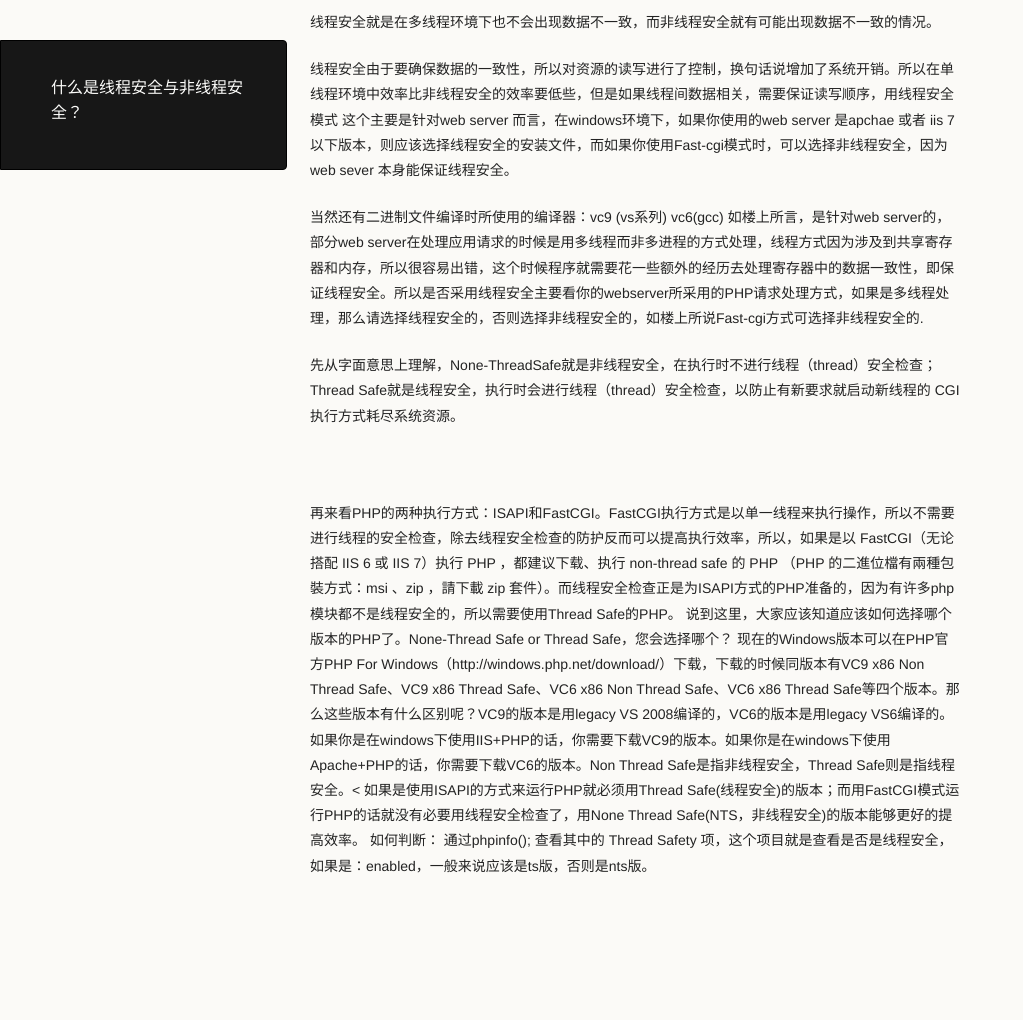
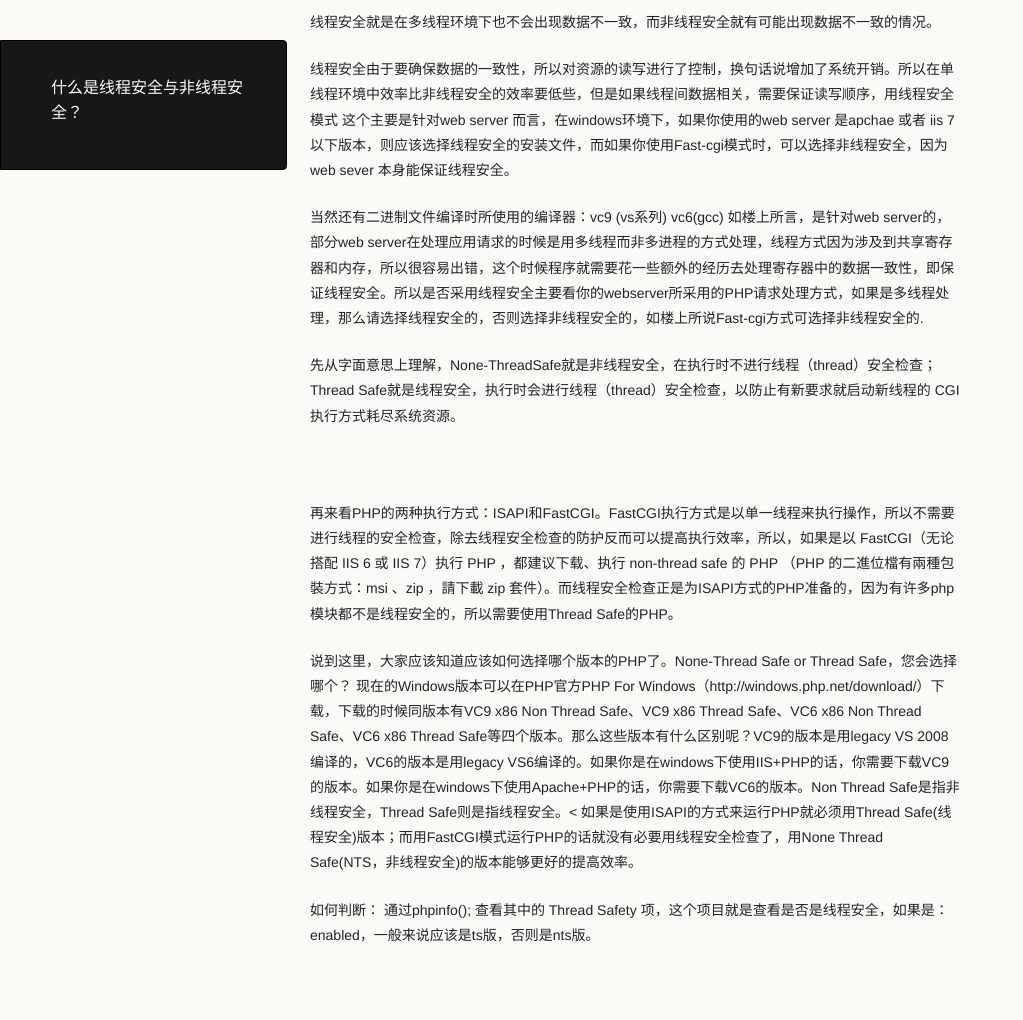
Before and after one commit to lemons99/100yearegg, a plain HTML site: page php_1.html in a window 1280 px wide. Shown: the whole page, without its empty margins (0-1023 px from the left). Before the commit the page ends 929 px from the top, so only its background shows below. Drawn offline with Linux system fonts and the light colour scheme.

Commit message:
Update php_1.html

```diff
--- a/php_1.html
+++ b/php_1.html
@@ -25,16 +25,15 @@
 		<p>当然还有二进制文件编译时所使用的编译器：vc9 (vs系列) vc6(gcc)
 如楼上所言，是针对web server的，部分web server在处理应用请求的时候是用多线程而非多进程的方式处理，线程方式因为涉及到共享寄存器和内存，所以很容易出错，这个时候程序就需要花一些额外的经历去处理寄存器中的数据一致性，即保证线程安全。所以是否采用线程安全主要看你的webserver所采用的PHP请求处理方式，如果是多线程处理，那么请选择线程安全的，否则选择非线程安全的，如楼上所说Fast-cgi方式可选择非线程安全的.</p>
 		<p>先从字面意思上理解，None-ThreadSafe就是非线程安全，在执行时不进行线程（thread）安全检查；Thread Safe就是线程安全，执行时会进行线程（thread）安全检查，以防止有新要求就启动新线程的 CGI 执行方式耗尽系统资源。</p>
-
 </section>
 <section>
-	再来看PHP的两种执行方式：ISAPI和FastCGI。FastCGI执行方式是以单一线程来执行操作，所以不需要进行线程的安全检查，除去线程安全检查的防护反而可以提高执行效率，所以，如果是以 FastCGI（无论搭配 IIS 6 或 IIS 7）执行 PHP ，都建议下载、执行 non-thread safe 的 PHP （PHP 的二進位檔有兩種包裝方式：msi 、zip ，請下載 zip 套件）。而线程安全检查正是为ISAPI方式的PHP准备的，因为有许多php模块都不是线程安全的，所以需要使用Thread Safe的PHP。
-说到这里，大家应该知道应该如何选择哪个版本的PHP了。None-Thread Safe or Thread Safe，您会选择哪个？
+	<p>再来看PHP的两种执行方式：ISAPI和FastCGI。FastCGI执行方式是以单一线程来执行操作，所以不需要进行线程的安全检查，除去线程安全检查的防护反而可以提高执行效率，所以，如果是以 FastCGI（无论搭配 IIS 6 或 IIS 7）执行 PHP ，都建议下载、执行 non-thread safe 的 PHP （PHP 的二進位檔有兩種包裝方式：msi 、zip ，請下載 zip 套件）。而线程安全检查正是为ISAPI方式的PHP准备的，因为有许多php模块都不是线程安全的，所以需要使用Thread Safe的PHP。</p>
+	<p>说到这里，大家应该知道应该如何选择哪个版本的PHP了。None-Thread Safe or Thread Safe，您会选择哪个？
 现在的Windows版本可以在PHP官方PHP For Windows（http://windows.php.net/download/）下载，下载的时候同版本有VC9 x86 Non Thread Safe、VC9 x86 Thread Safe、VC6 x86 Non Thread Safe、VC6 x86 Thread Safe等四个版本。那么这些版本有什么区别呢？VC9的版本是用legacy VS 2008编译的，VC6的版本是用legacy VS6编译的。如果你是在windows下使用IIS+PHP的话，你需要下载VC9的版本。如果你是在windows下使用Apache+PHP的话，你需要下载VC6的版本。Non Thread Safe是指非线程安全，Thread Safe则是指线程安全。<
-如果是使用ISAPI的方式来运行PHP就必须用Thread Safe(线程安全)的版本；而用FastCGI模式运行PHP的话就没有必要用线程安全检查了，用None Thread Safe(NTS，非线程安全)的版本能够更好的提高效率。
-
+如果是使用ISAPI的方式来运行PHP就必须用Thread Safe(线程安全)版本；而用FastCGI模式运行PHP的话就没有必要用线程安全检查了，用None Thread Safe(NTS，非线程安全)的版本能够更好的提高效率。</p>
+<p>
 如何判断：
-通过phpinfo(); 查看其中的 Thread Safety 项，这个项目就是查看是否是线程安全，如果是：enabled，一般来说应该是ts版，否则是nts版。
+通过phpinfo(); 查看其中的 Thread Safety 项，这个项目就是查看是否是线程安全，如果是：enabled，一般来说应该是ts版，否则是nts版。</p>
 </section>
     </div>
     <!--[if !IE]><script>fixScale(document);</script><![endif]-->
```
